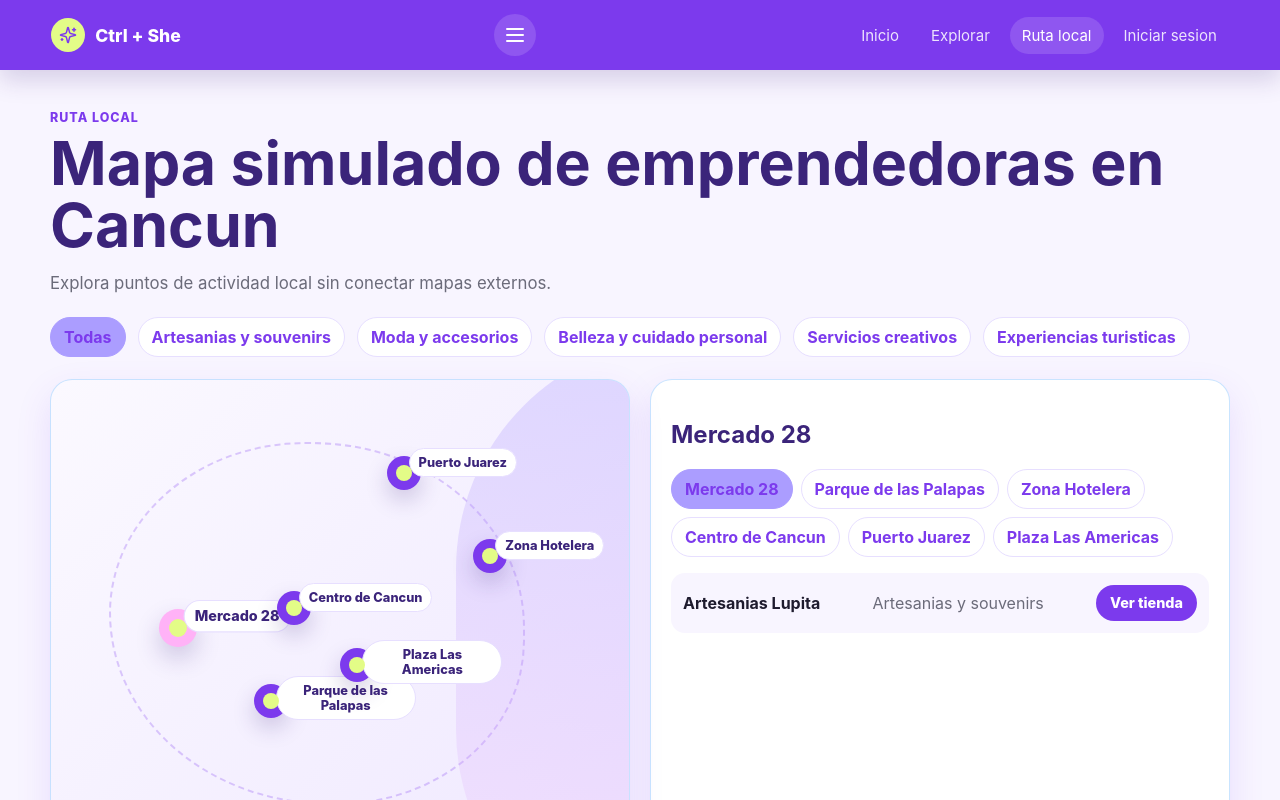
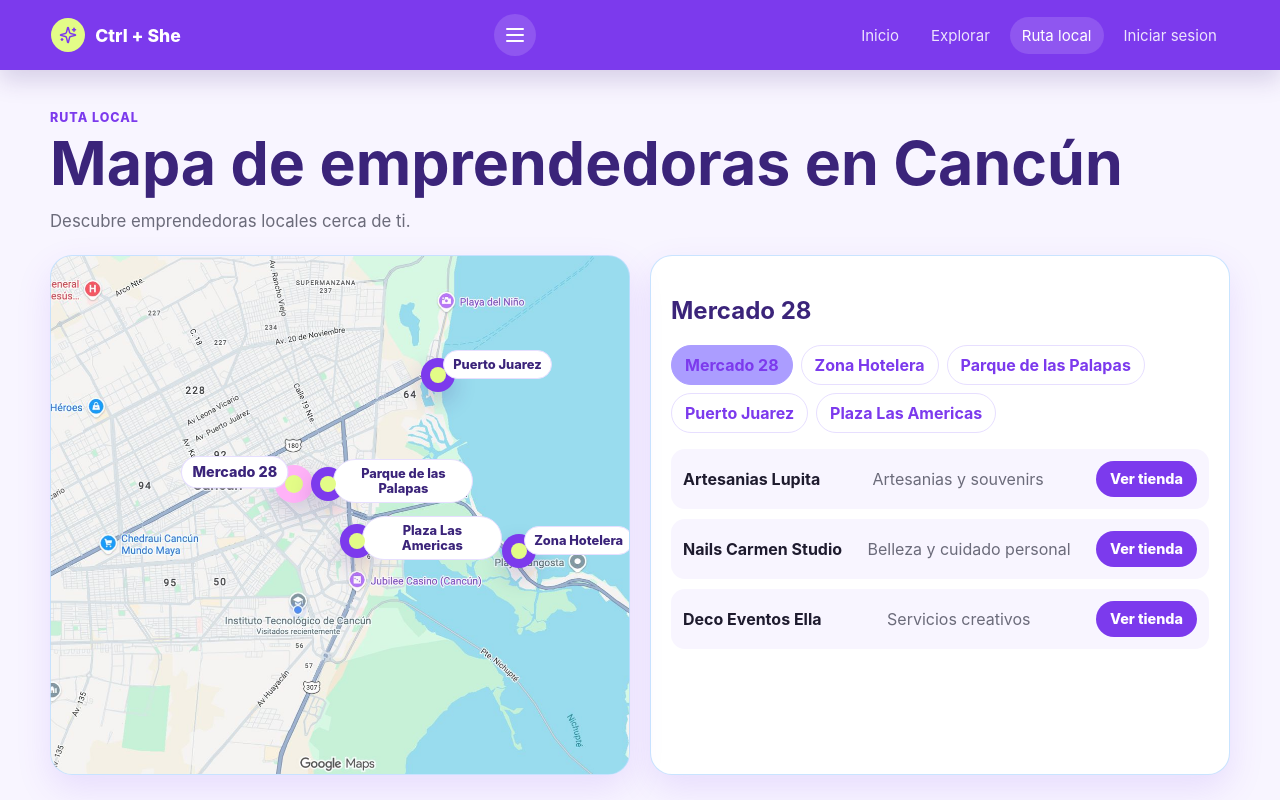
Before and after one commit to Mezzikeen11/Ctrl-She, a React (Vite) app: page /ruta-local in a window 1280 px wide. Shown: the top 800 px of the page. Built offline with nearby package versions, Linux system fonts and the light colour scheme.

Commit message:
Actualizacion del mapa

```diff
--- a/src/pages/LocalRoutePage.tsx
+++ b/src/pages/LocalRoutePage.tsx
@@ -1,37 +1,31 @@
 import { Link } from "react-router-dom";
 import { useMemo, useState } from "react";
-import CategoryFilter from "../components/CategoryFilter";
 import { getBusinesses } from "../lib/storage";
-import type { Category } from "../types";
 
 const zones = [
-  { name: "Mercado 28", x: 22, y: 48 },
-  { name: "Parque de las Palapas", x: 38, y: 62 },
-  { name: "Zona Hotelera", x: 76, y: 34 },
-  { name: "Centro de Cancun", x: 42, y: 44 },
-  { name: "Puerto Juarez", x: 61, y: 18 },
-  { name: "Plaza Las Americas", x: 53, y: 55 }
+  { name: "Mercado 28", x: 42, y: 44, aliases: ["Centro de Cancun", "Cancun Centro"], labelSide: "left" },
+  { name: "Zona Hotelera", x: 81, y: 57, aliases: [] },
+  { name: "Parque de las Palapas", x: 48, y: 44, aliases: [] },
+  { name: "Puerto Juarez", x: 67, y: 23, aliases: [] },
+  { name: "Plaza Las Americas", x: 53, y: 55, aliases: [] }
 ];
 
 export default function LocalRoutePage() {
-  const [category, setCategory] = useState<Category | "Todas">("Todas");
   const [zone, setZone] = useState("Mercado 28");
   const businesses = getBusinesses();
+  const selectedZone = zones.find((item) => item.name === zone);
   const filtered = useMemo(() => businesses.filter((business) => {
-    const sameCategory = category === "Todas" || business.category === category;
-    const sameZone = business.zone === zone || (zone === "Centro de Cancun" && business.zone.includes("Centro"));
-    return sameCategory && sameZone;
-  }), [businesses, category, zone]);
+    const zoneNames = [zone, ...(selectedZone?.aliases || [])];
+    return zoneNames.includes(business.zone);
+  }), [businesses, selectedZone, zone]);
 
   return (
     <div className="page">
-      <section className="page-header"><span className="eyebrow">Ruta local</span><h1>Mapa simulado de emprendedoras en Cancun</h1><p>Explora puntos de actividad local sin conectar mapas externos.</p></section>
-      <CategoryFilter value={category} onChange={setCategory} />
+      <section className="page-header"><span className="eyebrow">Ruta local</span><h1>Mapa de emprendedoras en Cancún</h1><p>Descubre emprendedoras locales cerca de ti.</p></section>
       <section className="map-layout">
-        <div className="mock-map card" aria-label="Mapa simulado de Cancun">
-          <div className="map-coast" />
+        <div className="mock-map card" aria-label="Mapa de Cancun con puntos de emprendedoras">
           {zones.map((item) => (
-            <button key={item.name} className={zone === item.name ? "map-pin active" : "map-pin"} style={{ left: `${item.x}%`, top: `${item.y}%` }} onClick={() => setZone(item.name)} aria-label={`Ver negocios en ${item.name}`}>
+            <button key={item.name} className={`${zone === item.name ? "map-pin active" : "map-pin"} ${item.labelSide === "left" ? "label-left" : ""}`} style={{ left: `${item.x}%`, top: `${item.y}%` }} onClick={() => setZone(item.name)} aria-label={`Ver negocios en ${item.name}`}>
               <span>{item.name}</span>
             </button>
           ))}
--- a/src/styles/globals.css
+++ b/src/styles/globals.css
@@ -316,12 +316,12 @@ textarea { min-height: 112px; resize: vertical; }
 .final-cta h2 { color: var(--color-primary-dark); font-size: clamp(2rem, 5vw, 3.4rem); margin: 0 0 8px; }
 .final-cta p { color: var(--color-muted); }
 
-.mock-map { position: relative; min-height: 520px; overflow: hidden; background: linear-gradient(135deg, #fbf9ff, #efe8ff); }
-.mock-map::before { content: ""; position: absolute; inset: 12% 18% 18% 10%; border: 2px dashed rgba(124,58,237,.25); border-radius: 48% 52% 46% 54%; }
-.map-coast { position: absolute; right: -10%; top: -8%; width: 40%; height: 120%; background: linear-gradient(180deg, rgba(171,157,255,.32), rgba(255,178,247,.18)); border-radius: 999px 0 0 999px; }
+.mock-map { position: relative; min-height: 520px; overflow: hidden; background: url("/MAPA.jpeg") center / cover no-repeat, linear-gradient(135deg, #fbf9ff, #efe8ff); }
+.mock-map::before { content: ""; position: absolute; inset: 0; background: rgba(255,255,255,.08); pointer-events: none; }
 .map-pin { position: absolute; transform: translate(-50%, -50%); border: 0; min-width: 34px; min-height: 34px; border-radius: 50%; background: var(--color-primary); color: white; box-shadow: 0 10px 22px rgba(59,36,122,.22); cursor: pointer; }
 .map-pin::after { content: ""; position: absolute; inset: 9px; border-radius: 50%; background: var(--color-success); }
 .map-pin span { position: absolute; left: 22px; top: -8px; width: max-content; max-width: 140px; padding: 6px 9px; border-radius: 999px; background: white; color: var(--color-primary-dark); border: 1px solid var(--color-info); font-size: .8rem; font-weight: 850; }
+.map-pin.label-left span { left: auto; right: 22px; }
 .map-pin.active { background: var(--color-pink); transform: translate(-50%, -50%) scale(1.12); }
 .zone-panel { padding: 20px; }
 .zone-panel h2 { color: var(--color-primary-dark); }
```
Also changed, not shown: public/MAPA.jpeg (added), 1 other file (tests, documents, lock files or other folders).
